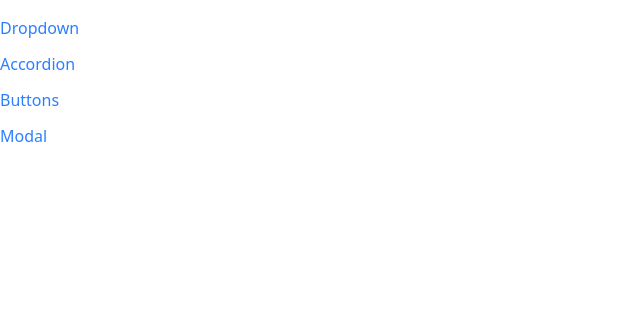
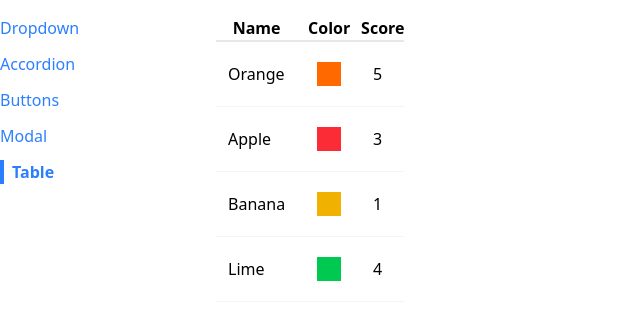
Before and after one commit to space-schnoodle/example-react-navigation-routing, a React app: page /table in a window 1280 px wide. Shown: the top 320 px of the page, without its empty margins (0-640 px from the left). Built offline with nearby package versions, Linux system fonts and the light colour scheme; the HTML template or start-up script is replaced by a standard one.

Commit message:
make generic table component
-added table component
-added table page

```diff
--- a/src/App.js
+++ b/src/App.js
@@ -4,6 +4,7 @@
 import DropdownPage from './pages/DropdownPage';
 import ButtonPage from './pages/ButtonPage';
 import ModalPage from './pages/ModalPage';
+import TablePage from './pages/TablePage';
 
 function App() {
   return (
@@ -22,6 +23,9 @@
         <Route path="/modal">
           <ModalPage />
         </Route>
+        <Route path="/table">
+          <TablePage />
+        </Route>
       </div>
     </div>
   );
--- a/src/components/Sidebar.js
+++ b/src/components/Sidebar.js
@@ -6,6 +6,7 @@
         { label: 'Accordion', path: '/accordion' },
         { label: 'Buttons', path: '/buttons' },
         { label: 'Modal', path: '/modal' },
+        { label: 'Table', path: '/table' },
     ];
 
     const renderedLinks = links.map((link) => {
--- /dev/null
+++ b/src/components/Table.js
@@ -0,0 +1,33 @@
+function Table({ data, config, keyFn }) {
+    const renderedHeaders = config.map((column) => {
+        return <th key={column.name}>{column.label}</th>
+    });
+
+    const renderredRows = data.map((rowData)=> {
+        const renderedCells = config.map((column)=> {
+            return <td className="p-3" key={column.name}>
+                {column.render(rowData)}
+            </td>
+        });
+        return (
+            <tr className="border-b border-gray-100" key={keyFn(rowData)}>
+                {renderedCells}
+            </tr>
+        );
+    });
+
+    return (
+        <table className="table-auto border-spacing-2">
+            <thead>
+                <tr className="border-b-2 border-gray-200">
+                    {renderedHeaders}
+                </tr>
+            </thead>
+            <tbody>
+                {renderredRows}
+            </tbody>
+        </table>
+    );
+};
+
+export default Table;
--- /dev/null
+++ b/src/pages/TablePage.js
@@ -0,0 +1,38 @@
+import Table from '../components/Table';
+
+function TablePage() {
+    const data = [
+        { name: 'Orange', color: 'bg-orange-500', score: 5 },
+        { name: 'Apple', color: 'bg-red-500', score: 3 },
+        { name: 'Banana', color: 'bg-yellow-500', score: 1 },
+        { name: 'Lime', color: 'bg-green-500', score: 4 },
+    ];
+
+    const config = [
+        {
+            label: "Name",
+            render: (fruit) => fruit.name
+        },
+        {
+            label: "Color",
+            render: (fruit) => <div className={`p-3 m-2 ${fruit.color}`} />
+        },
+        {
+            label: "Score",
+            render: (fruit) => fruit.score,
+            sort: (a, b) => {}
+        },
+    ];
+
+    const keyFn = (fruit) => {
+        return fruit.name
+    }
+
+    return (
+        <div>
+            <Table data={data} config={config} keyFn={keyFn}/>
+        </div>
+    );
+};
+
+export default TablePage;
```
